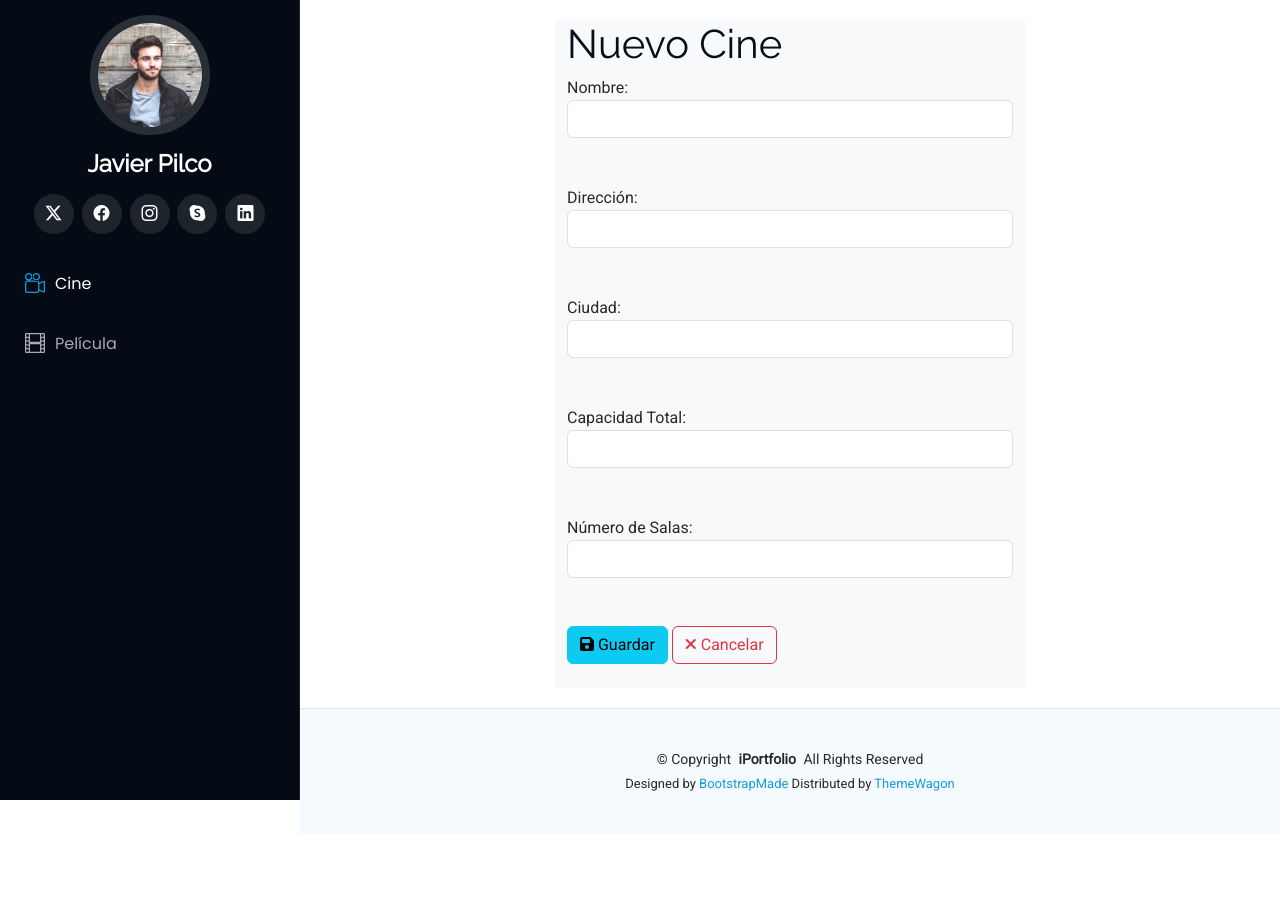
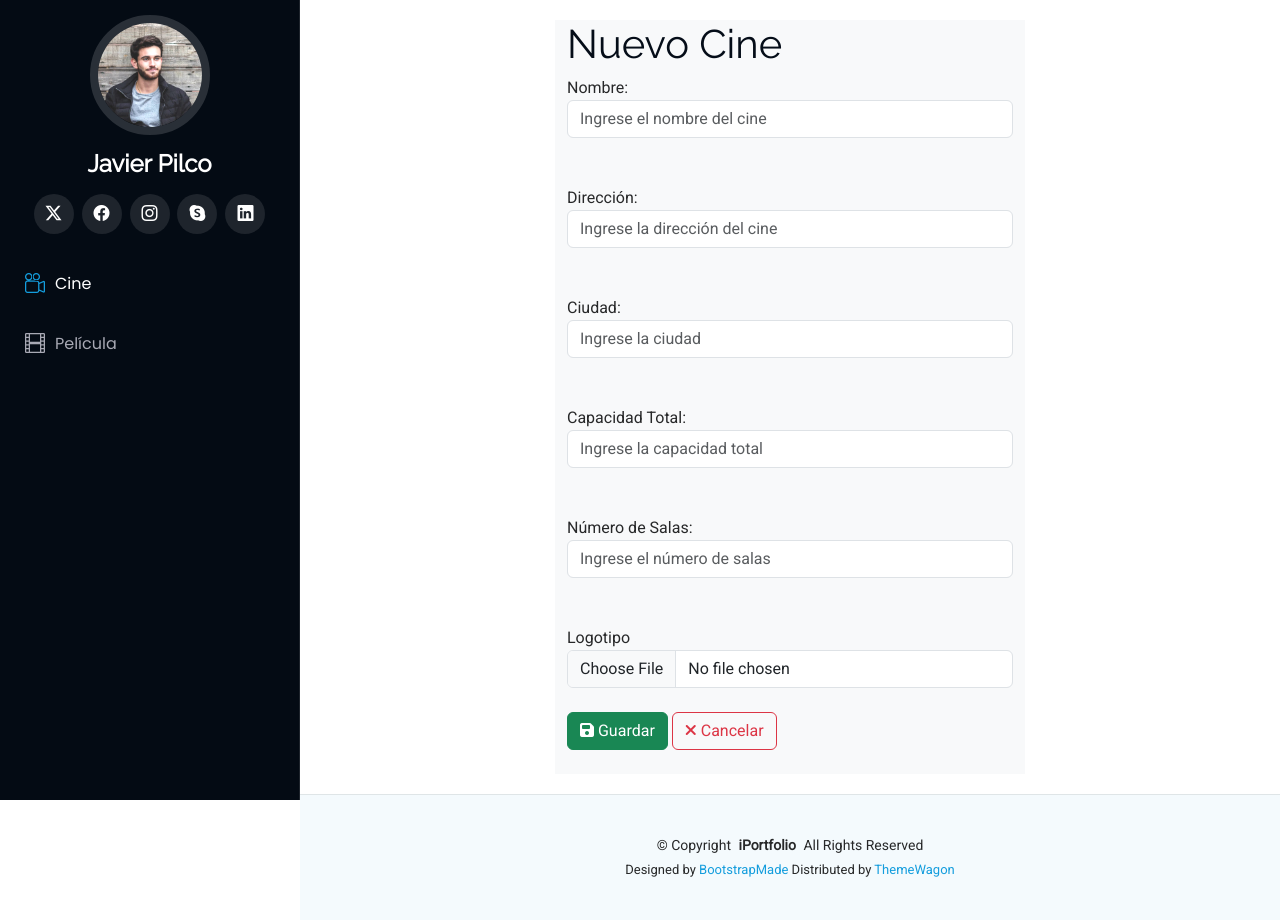
Before and after one commit to Jajasaludos89/Pelicula, a Django app: page /nuevoCine in a window 1280 px wide. Before the commit the page ends 800 px from the top, so only its background shows below. Run offline with Django 4.2, Linux system fonts and the light colour scheme; some libraries are stand-ins or nearby versions.

Commit message:
23 ajustes

```diff
--- a/Aplicaciones/Funcion/templates/nuevo_cine.html
+++ b/Aplicaciones/Funcion/templates/nuevo_cine.html
@@ -5,28 +5,30 @@
     <div class="col-md-3"></div>
     <div class="col-md-6 bg-light">
         <h1>Nuevo Cine</h1>
-        <form action="/guardarCine" method="post" enctype="multipart/form-data" id="frm_nuevo_cine">
+        <form action="/guardarCine" id="frm_nuevo_cine" enctype="multipart/form-data" method="post">
             {% csrf_token %}
 
             <label for="">Nombre:</label><br>
-            <input class="form-control" type="text" name="nombre" id="nombre"> <br><br>
+            <input placeholder="Ingrese el nombre del cine" class="form-control" type="text" name="nombre" id="nombre"> <br><br>
 
             <label for="">Dirección:</label><br>
-            <input class="form-control" type="text" name="direccion" id="direccion"> <br><br>
+            <input placeholder="Ingrese la dirección del cine" class="form-control" type="text" name="direccion" id="direccion"> <br><br>
 
             <label for="">Ciudad:</label><br>
-            <input class="form-control" type="text" name="ciudad" id="ciudad"> <br><br>
+            <input placeholder="Ingrese la ciudad" class="form-control" type="text" name="ciudad" id="ciudad"> <br><br>
 
             <label for="">Capacidad Total:</label><br>
-            <input class="form-control" type="number" name="capacidad_total" id="capacidad_total"> <br><br>
+            <input placeholder="Ingrese la capacidad total" class="form-control" type="number" name="capacidad_total" id="capacidad_total"> <br><br>
 
             <label for="">Número de Salas:</label><br>
-            <input class="form-control" type="number" name="numero_salas" id="numero_salas"> <br><br>
+            <input placeholder="Ingrese el número de salas" class="form-control" type="number" name="numero_salas" id="numero_salas"> <br><br>
 
-            <button class="btn btn-info" type="submit">
+            <label for="">Logotipo</label>
+            <input type="file" name="logo" id="logo" class="form-control"> <br>
+
+            <button class="btn btn-success" type="submit">
                 <i class="fa fa-save"></i> Guardar
             </button>
-
             <a class="btn btn-outline-danger" href="/cines">
                 <i class="fa fa-times"></i> Cancelar
             </a>
@@ -38,57 +40,76 @@
 
 <script>
     $("#frm_nuevo_cine").validate({
-        rules:{
-            "nombre":{
-                required:true,
-                minlength:3,
-                maxlength:100
+        rules: {
+            "nombre": {
+                required: true,
+                minlength: 3,
+                maxlength: 100
             },
-            "direccion":{
-                required:true,
-                minlength:5
+            "direccion": {
+                required: true,
+                minlength: 5
             },
-            "ciudad":{
-                required:true,
-                minlength:3
+            "ciudad": {
+                required: true,
+                minlength: 3
             },
-            "capacidad_total":{
-                required:true,
-                number:true,
+            "capacidad_total": {
+                required: true,
+                number: true,
                 min: 1
             },
-            "numero_salas":{
-                required:true,
-                number:true,
+            "numero_salas": {
+                required: true,
+                number: true,
                 min: 1
             },
+            "logo": {
+                required: true,
+                extension: "png|jpg|jpeg"
+            }
         },
-        messages:{
-            "nombre":{
-                required:"Este campo es obligatorio",
-                minlength:"Mínimo 3 caracteres",
-                maxlength:"Máximo 100 caracteres"
+        messages: {
+            "nombre": {
+                required: "Este campo es obligatorio",
+                minlength: "Mínimo 3 caracteres",
+                maxlength: "Máximo 100 caracteres"
             },
-            "direccion":{
-                required:"Este campo es obligatorio",
-                minlength:"Mínimo 5 caracteres"
+            "direccion": {
+                required: "Este campo es obligatorio",
+                minlength: "Mínimo 5 caracteres"
             },
-            "ciudad":{
-                required:"Este campo es obligatorio",
-                minlength:"Mínimo 3 caracteres"
+            "ciudad": {
+                required: "Este campo es obligatorio",
+                minlength: "Mínimo 3 caracteres"
             },
-            "capacidad_total":{
-                required:"Este campo es obligatorio",
-                number:"Ingrese un número válido",
-                min:"Debe ser mayor que 0"
+            "capacidad_total": {
+                required: "Este campo es obligatorio",
+                number: "Ingrese un número válido",
+                min: "Debe ser mayor que 0"
             },
-            "numero_salas":{
-                required:"Este campo es obligatorio",
-                number:"Ingrese un número válido",
-                min:"Debe ser mayor que 0"
+            "numero_salas": {
+                required: "Este campo es obligatorio",
+                number: "Ingrese un número válido",
+                min: "Debe ser mayor que 0"
+            },
+            "logo": {
+                required: "Debe subir un logotipo",
+                extension: "Solo se permite archivos .png, .jpg, .jpeg"
             }
         }
     });
 </script>
 
+<script>
+    $("#logo").fileinput({
+            //language: "es",
+            allowedFileExtensions: ["png|jpg|jpeg"],
+            showCaption: false,
+            dropZoneEnabled: true,
+            showClose: false
+    });
+
+</script>
+
 {% endblock %}
--- a/Aplicaciones/Funcion/views.py
+++ b/Aplicaciones/Funcion/views.py
@@ -1,6 +1,7 @@
 from django.shortcuts import render, redirect
 from django.contrib import messages
 from .models import Cine, Pelicula
+import os
 
 # -----------------------------------------
 # CINES
@@ -20,12 +21,16 @@ def guardar_cine(request):
         ciudad = request.POST["ciudad"]
         capacidad_total = request.POST["capacidad_total"]
         numero_salas = request.POST["numero_salas"]
+
+        logo = request.FILES.get("logo")
+
         Cine.objects.create(
             nombre=nombre,
             direccion=direccion,
             ciudad=ciudad,
             capacidad_total=capacidad_total,
-            numero_salas=numero_salas
+            numero_salas=numero_salas,
+            logo=logo
         )
         messages.success(request, "Cine GUARDADO exitosamente")
         return redirect("/cines")
@@ -43,12 +48,21 @@ def actualizar_cine(request):
         cine.ciudad = request.POST["ciudad"]
         cine.capacidad_total = request.POST["capacidad_total"]
         cine.numero_salas = request.POST["numero_salas"]
+
+        logo = request.FILES.get("logo")
+        if logo:
+            if cine.logo and os.path.isfile(cine.logo.path):
+                os.remove(cine.logo.path)
+            cine.logo = logo
+
         cine.save()
         messages.success(request, "Cine ACTUALIZADO exitosamente")
         return redirect("/cines")
 
 def eliminar_cine(request, id):
     cine = Cine.objects.get(id=id)
+    if cine.logo and os.path.isfile(cine.logo.path):
+        os.remove(cine.logo.path)
     cine.delete()
     messages.success(request, "Cine ELIMINADO exitosamente")
     return redirect("/cines")
@@ -73,12 +87,18 @@ def guardar_pelicula(request):
         fecha_funcion = request.POST["fecha_funcion"]
         cine_id = request.POST["cine"]
         cine = Cine.objects.get(id=cine_id)
+
+        logo = request.FILES.get("logo")
+        archivo = request.FILES.get("archivo")
+
         Pelicula.objects.create(
             titulo=titulo,
             genero=genero,
             duracion=duracion,
             fecha_funcion=fecha_funcion,
-            cine=cine
+            cine=cine,
+            logo=logo,
+            archivo=archivo
         )
         messages.success(request, "Película GUARDADA exitosamente")
         return redirect("/peliculas")
@@ -98,12 +118,29 @@ def actualizar_pelicula(request):
         pelicula.fecha_funcion = request.POST["fecha_funcion"]
         cine_id = request.POST["cine"]
         pelicula.cine = Cine.objects.get(id=cine_id)
+
+        logo = request.FILES.get("logo")
+        archivo = request.FILES.get("archivo")
+
+        if logo:
+            if pelicula.logo and os.path.isfile(pelicula.logo.path):
+                os.remove(pelicula.logo.path)
+            pelicula.logo = logo
+        if archivo:
+            if pelicula.archivo and os.path.isfile(pelicula.archivo.path):
+                os.remove(pelicula.archivo.path)
+            pelicula.archivo = archivo
+
         pelicula.save()
         messages.success(request, "Película ACTUALIZADA exitosamente")
         return redirect("/peliculas")
 
 def eliminar_pelicula(request, id):
     pelicula = Pelicula.objects.get(id=id)
+    if pelicula.logo and os.path.isfile(pelicula.logo.path):
+        os.remove(pelicula.logo.path)
+    if pelicula.archivo and os.path.isfile(pelicula.archivo.path):
+        os.remove(pelicula.archivo.path)
     pelicula.delete()
     messages.success(request, "Película ELIMINADA exitosamente")
     return redirect("/peliculas")
--- a/Pelicula/settings.py
+++ b/Pelicula/settings.py
@@ -124,3 +124,7 @@ STATICFILES_DIRS = (os.path.join(BASE_DIR, 'Pelicula/static'),)
 # https://docs.djangoproject.com/en/4.0/ref/settings/#default-auto-field
 
 DEFAULT_AUTO_FIELD = 'django.db.models.BigAutoField'
+
+
+MEDIA_URL='/media/'
+MEDIA_ROOT=(os.path.join(BASE_DIR,'Pelicula/media/'))
--- a/Pelicula/urls.py
+++ b/Pelicula/urls.py
@@ -15,8 +15,11 @@ Including another URLconf
 """
 from django.contrib import admin
 from django.urls import path, include
+from django.conf import settings
+from django.conf.urls.static import static
 
 urlpatterns = [
     path('admin/', admin.site.urls),
     path('',include('Aplicaciones.Funcion.urls'))
 ]
+if settings.DEBUG: urlpatterns+=static(settings.MEDIA_URL,document_root=settings.MEDIA_ROOT)
```
Also changed, not shown: Aplicaciones/Funcion/models.py (+8 -0 lines), Aplicaciones/Funcion/templates/inicio_cine.html (+8 -0 lines), Aplicaciones/Funcion/migrations/0002_cine_logo_pelicula_archivo_pelicula_logo.py (added), cine_logo/Captura_de_pantalla_1.png (added), db.sqlite3.
